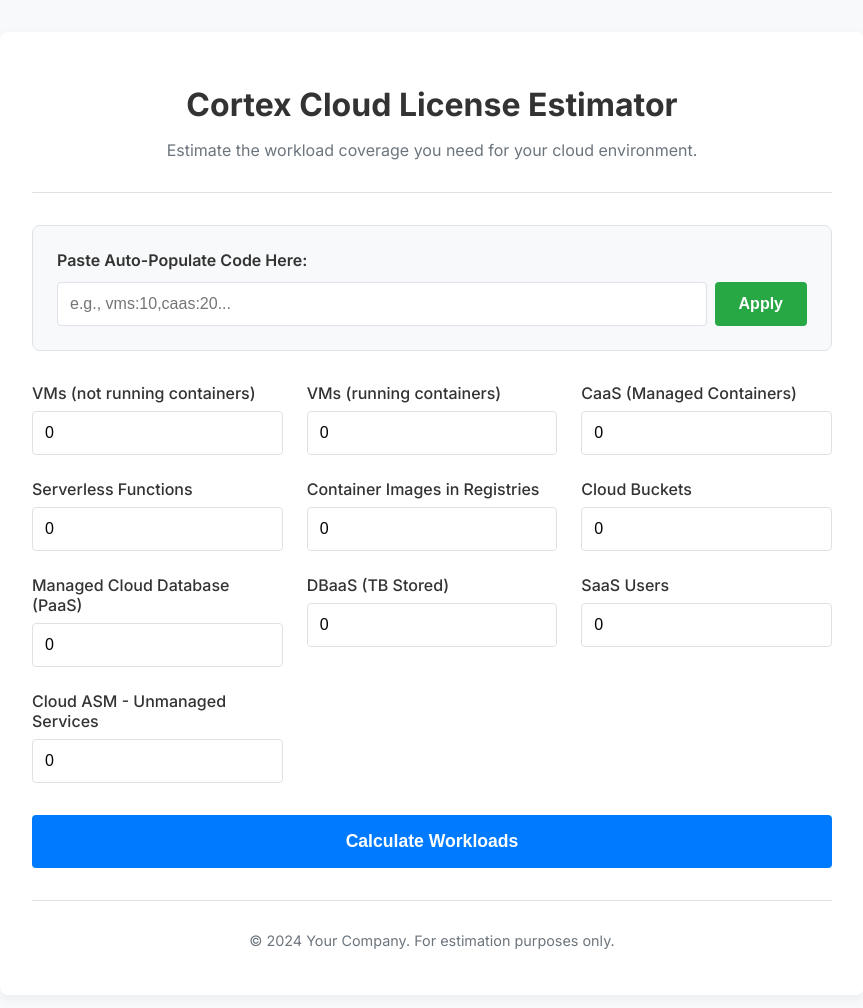
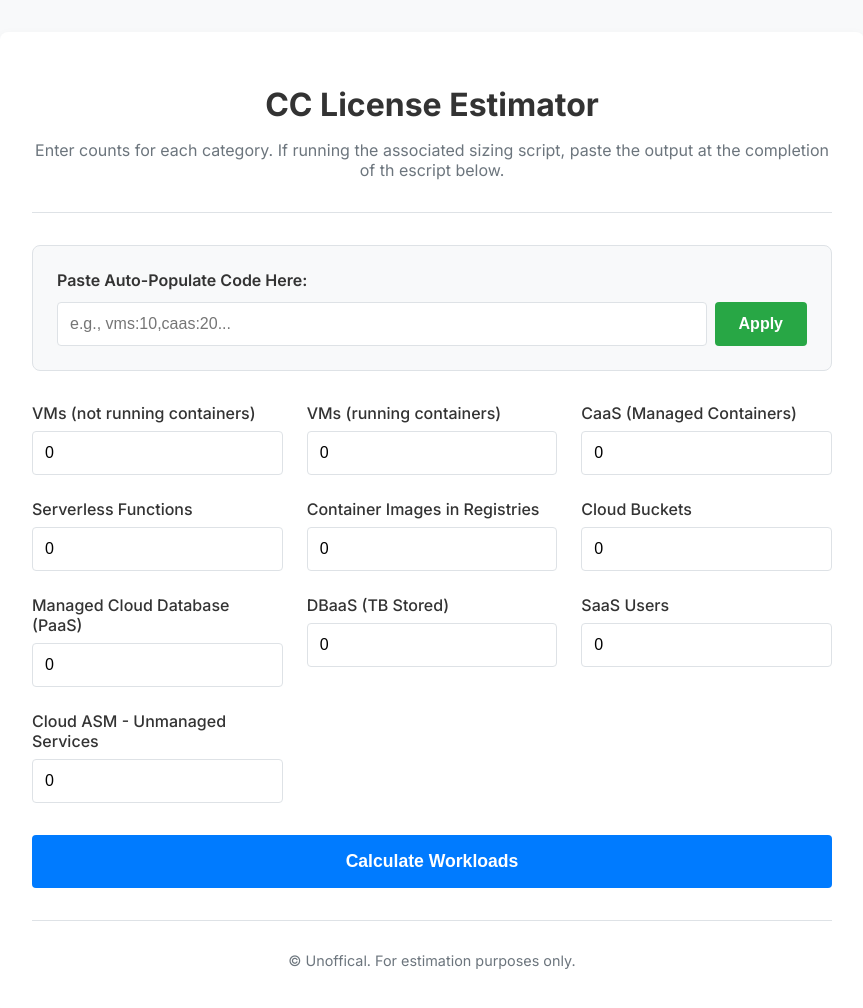
Before and after one commit to abuslang/cortex-cloud-license-helper, a plain HTML site: page index.html in a window 1280 px wide. Shown: the whole page, without its empty margins (208-1071 px from the left). Drawn offline with Linux system fonts and the light colour scheme.

Commit message:
text changes

```diff
--- a/index.html
+++ b/index.html
@@ -9,8 +9,8 @@
 <body>
     <div class="container">
         <header>
-            <h1>Cortex Cloud License Estimator</h1>
-            <p>Estimate the workload coverage you need for your cloud environment.</p>
+            <h1>CC License Estimator</h1>
+            <p>Enter counts for each category. If running the associated sizing script, paste the output at the completion of th escript below.</p>
         </header>
         <main>
             <div id="auto-populate-section">
@@ -71,7 +71,7 @@
             </div>
         </main>
         <footer>
-            <p>&copy; 2024 Your Company. For estimation purposes only.</p>
+            <p>&copy; Unoffical. For estimation purposes only.</p>
         </footer>
     </div>
     <script src="scripts/main.js"></script>
```
